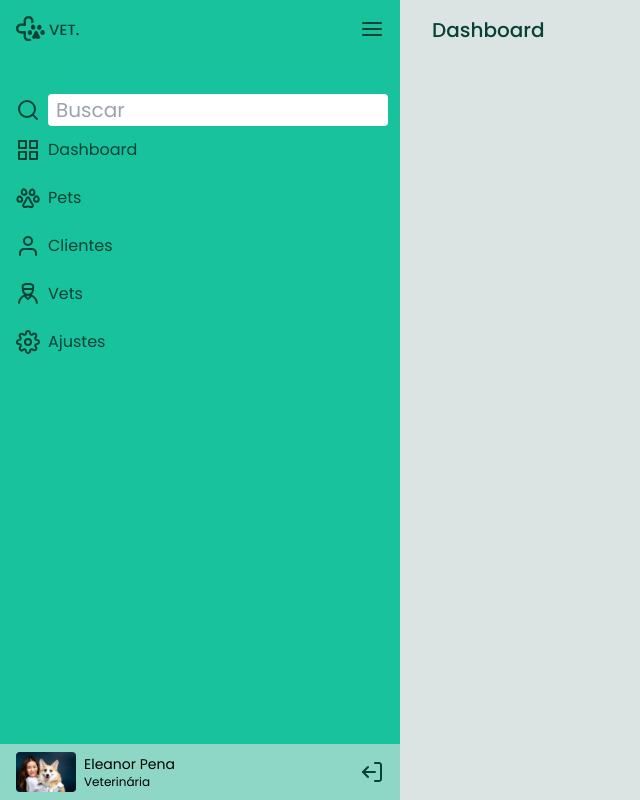
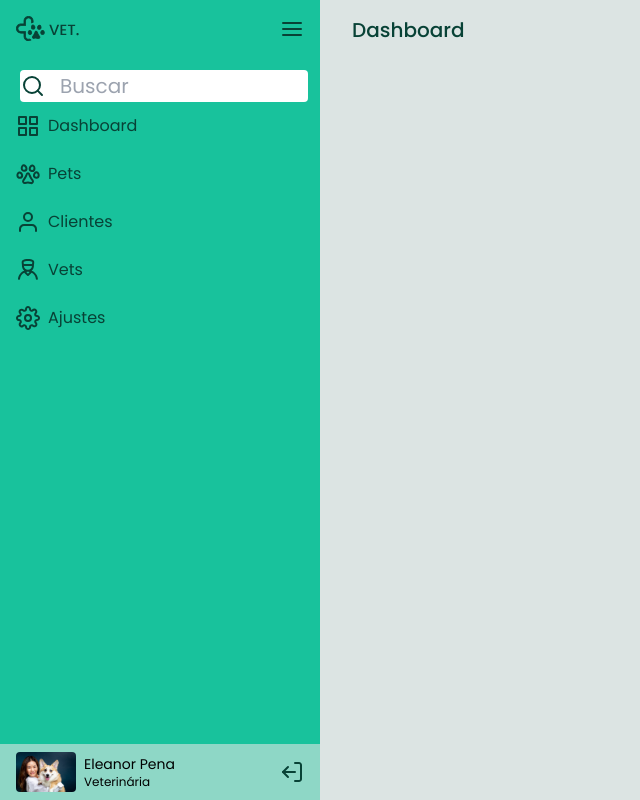
Before and after one commit to Marcoswodbarros/Sidebar, a website: page index.html in a window 1280 px wide. Both pictures are taken after a click on the picture 28 px from the left and 28 px from the top of the page. Shown: the whole page, without its empty margins (0-640 px from the left). Drawn offline with Linux system fonts and the light colour scheme.

Commit message:
Updating the search position

```diff
--- a/index.html
+++ b/index.html
@@ -22,7 +22,7 @@
         </div>
 
         <div class="p-4 relative">
-            <input type="search" name="Search" class="h-8 w-8 rounded absolute right-3 bottom-3 z-10 placeholder:p-2 hidden" placeholder="Buscar">
+            <input type="search" name="Search" class="h-8 w-8 rounded absolute right-3 bottom-3 z-10 placeholder:p-10 hidden" placeholder="Buscar">
             <img src="src/images/search.svg" id="search__pic" class="hover:bg-lightGrey hover:p-2 rounded duration-700 ease-in-out z-20" alt="Search">
         </div>
 
--- a/src/js/main.js
+++ b/src/js/main.js
@@ -21,8 +21,11 @@ function openMenu () {
     openSide.style.display = "none";
     closeSide.style.display = "block";
     vetLogo.style.display = "block";
-    nav.style.width = "25rem";
-    input.style.width = "85%";
+    nav.style.width = "20rem";
+    input.style.width = "90%";
+    searchPic.style.position = "absolute";
+    searchPic.style.bottom = "1rem";
+    searchPic.style.left = "1.3rem";
     input.style.display = "block";
     liText1.style.display = "inline";
     liText2.style.display = "inline";
@@ -39,8 +42,8 @@ function closeMenu () {
     closeSide.style.display = "none";
     vetLogo.style.display = "none";
     nav.style.width = "auto";
-    input.style.width = "2rem";
     input.style.display = "none";
+    searchPic.style.position = "static";
     liText1.style.display = "none";
     liText2.style.display = "none";
     liText3.style.display = "none";
```
Also changed, not shown: dist/output.css.
